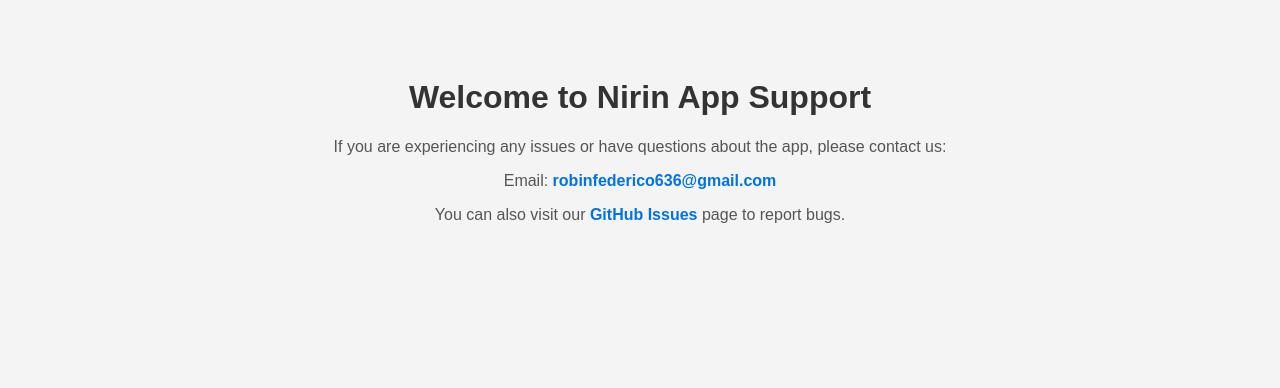
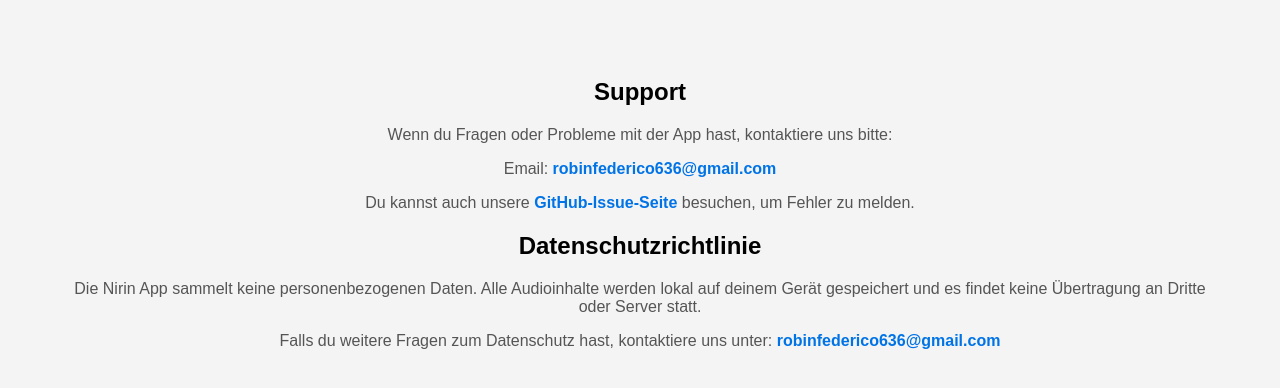
Before and after one commit to 4mater4su/Nirin-support, a plain HTML site: page index.html in a window 1280 px wide. Drawn offline with Linux system fonts and the light colour scheme.

Commit message:
Update index.html

```diff
--- a/index.html
+++ b/index.html
@@ -3,7 +3,7 @@
 <head>
     <meta charset="UTF-8">
     <meta name="viewport" content="width=device-width, initial-scale=1.0">
-    <title>Nirin App Support</title>
+    <title>Nirin App – Support und Datenschutz</title>
     <style>
         body {
             font-family: Arial, sans-serif;
@@ -28,9 +28,19 @@
     </style>
 </head>
 <body>
-    <h1>Welcome to Nirin App Support</h1>
-    <p>If you are experiencing any issues or have questions about the app, please contact us:</p>
-    <p>Email: <a href="mailto:robinfederico636@gmail.com">robinfederico636@gmail.com</a></p>
-    <p>You can also visit our <a href="https://github.com/4mater4su/nirin-support/issues">GitHub Issues</a> page to report bugs.</p>
+
+    <div class="section">
+        <h2>Support</h2>
+        <p>Wenn du Fragen oder Probleme mit der App hast, kontaktiere uns bitte:</p>
+        <p>Email: <a href="mailto:robinfederico636@gmail.com">robinfederico636@gmail.com</a></p>
+        <p>Du kannst auch unsere <a href="https://github.com/4mater4su/nirin-support/issues">GitHub-Issue-Seite</a> besuchen, um Fehler zu melden.</p>
+    </div>
+
+    <div class="section">
+        <h2>Datenschutzrichtlinie</h2>
+        <p>Die Nirin App sammelt keine personenbezogenen Daten. Alle Audioinhalte werden lokal auf deinem Gerät gespeichert und es findet keine Übertragung an Dritte oder Server statt.</p>
+        <p>Falls du weitere Fragen zum Datenschutz hast, kontaktiere uns unter: <a href="mailto:robinfederico636@gmail.com">robinfederico636@gmail.com</a></p>
+    </div>
+
 </body>
 </html>
```
